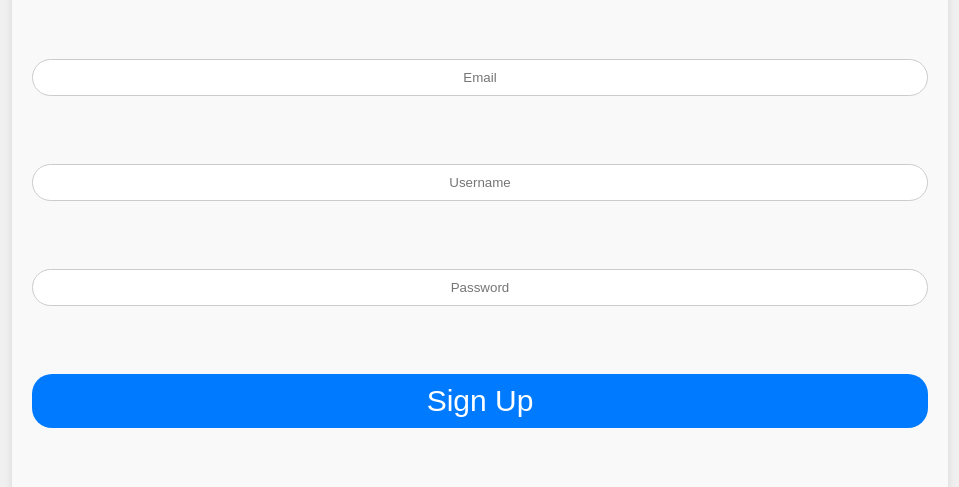
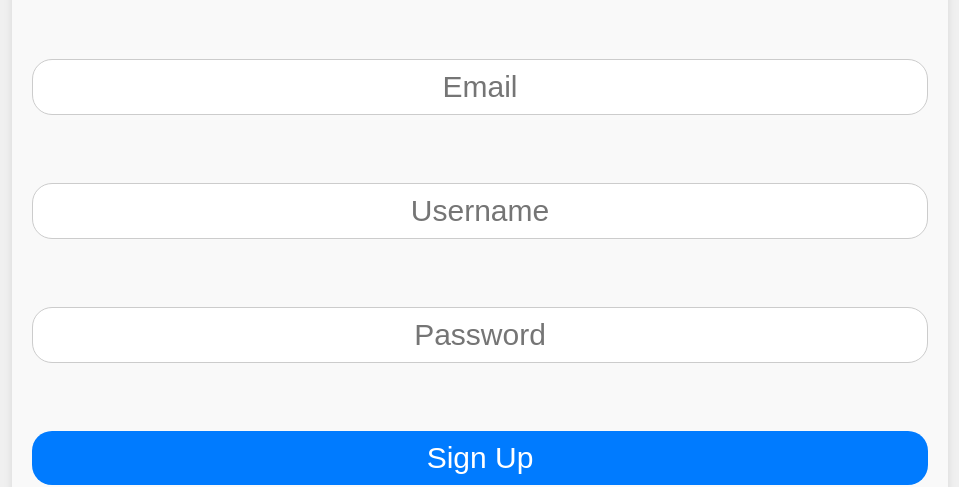
Before and after one commit to razmazlih/blog_user_management, a website: page sign_up.html in a window 1280 px wide. Shown: the part 332-819 px from the top of the page, without its empty margins (180-1139 px from the left). Drawn offline with Linux system fonts and the light colour scheme.

Commit message:
fix visuality

```diff
--- a/sign_up.html
+++ b/sign_up.html
@@ -13,9 +13,9 @@
     </header>
     <main>
         <h2>Sign Up</h2>
-        <input id="sign-up-email" type="email" placeholder="Email"><br>
-        <input id="sign-up-username" type="text" placeholder="Username"><br>
-        <input id="sign-up-password" type="password" placeholder="Password"><br>
+        <input class="my-input" id="sign-up-email" type="email" placeholder="Email"><br>
+        <input class="my-input" id="sign-up-username" type="text" placeholder="Username"><br>
+        <input class="my-input" id="sign-up-password" type="password" placeholder="Password"><br>
         <button onclick="signUp()">Sign Up</button><br>
         <a href="./index.html">Login</a>
     </main>
--- a/style.css
+++ b/style.css
@@ -4,6 +4,10 @@ main {
     background: #f9f9f9;
     box-shadow: 0 4px 8px rgba(0, 0, 0, 0.1);
     border-radius: 10px;
+}
+
+.my-input {
+    font-size: 30px;
 }
 
 .login-container {
```
Also changed, not shown: index.html (+2 -2 lines).
